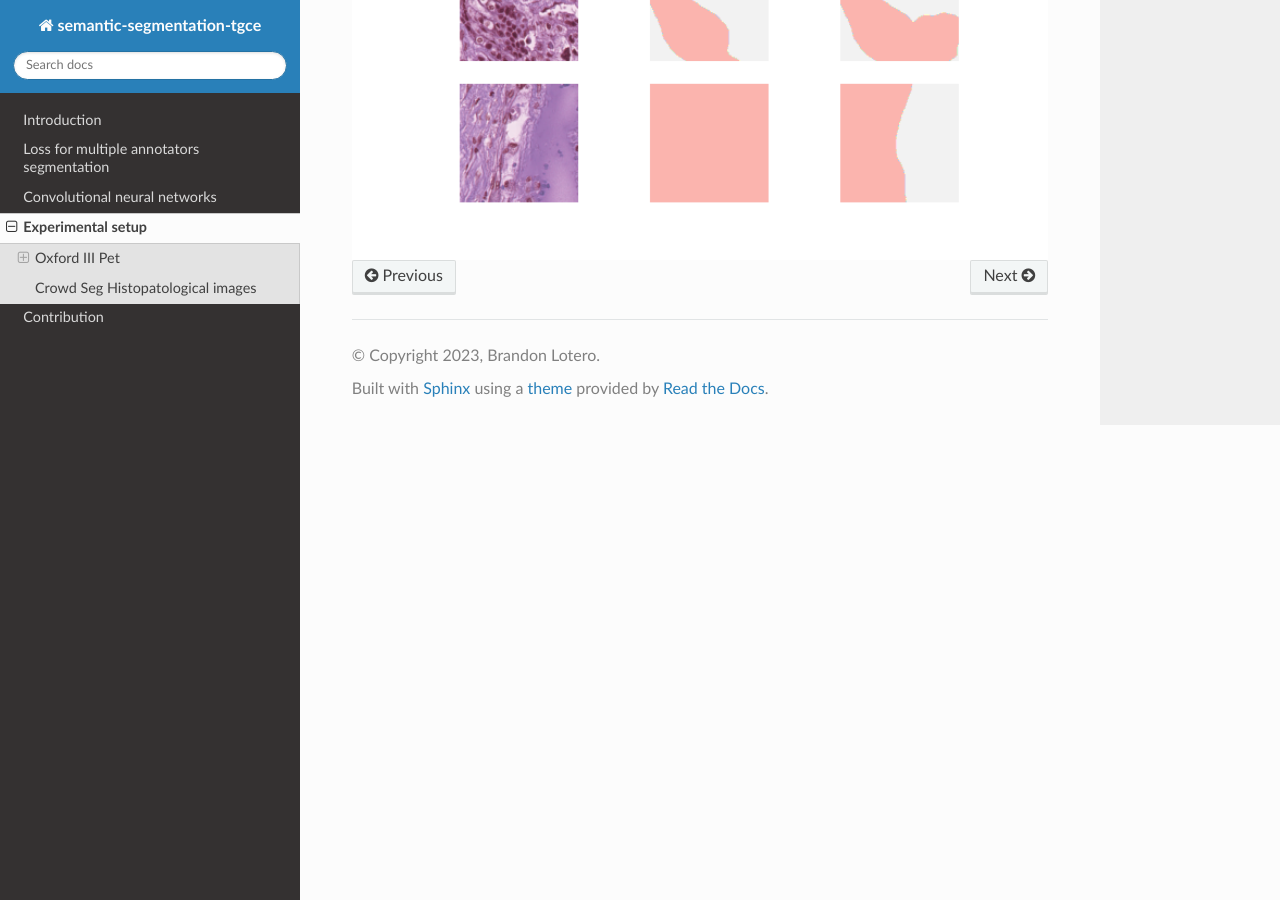
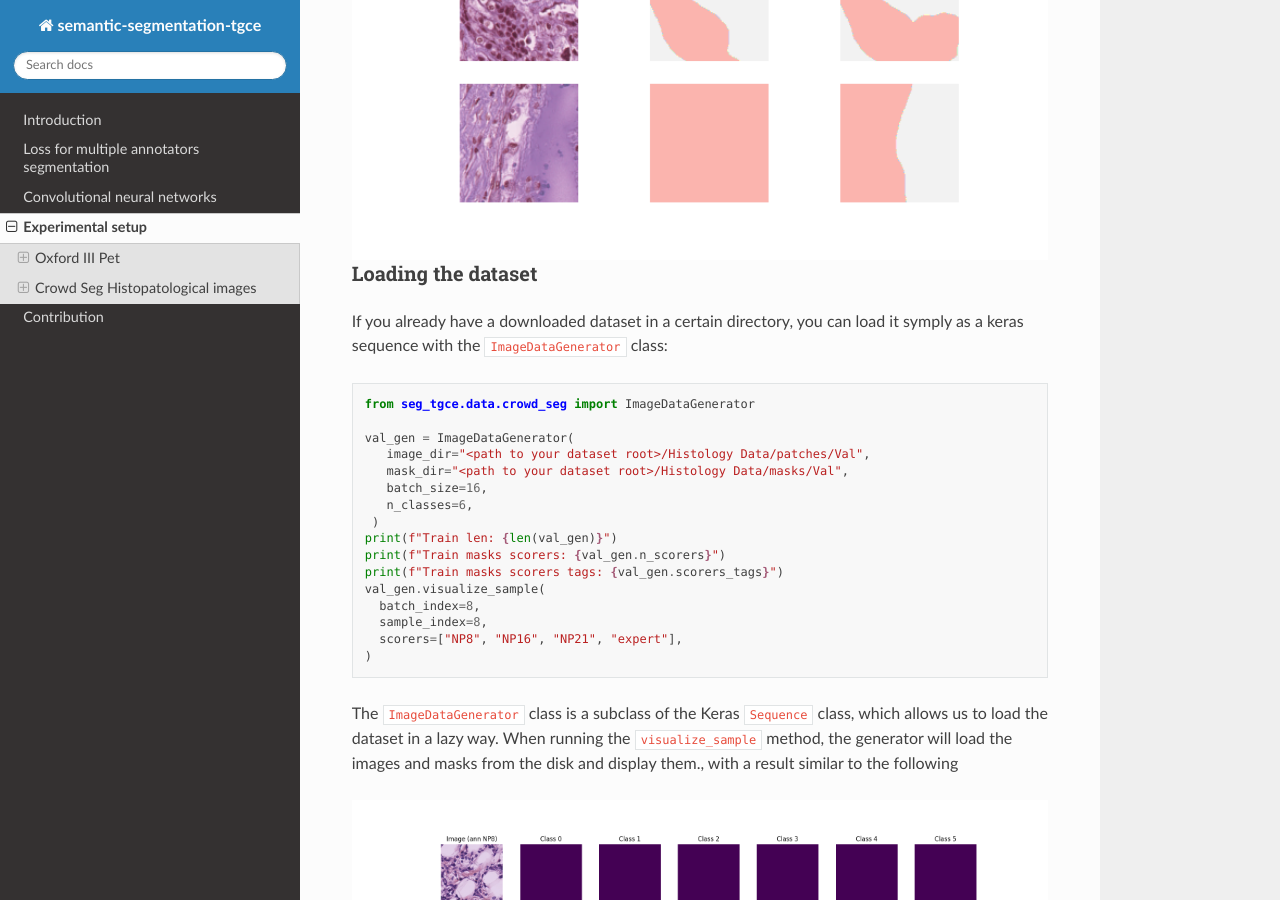
Before and after one commit to blotero/seg_tgce, a Sphinx documentation site: the page built from docs/source/experiments.rst, in a window 1280 px wide and 900 px high, scrolled down 1638 px. Built offline with Sphinx 7.4.7 and the Read the Docs theme 2.0.0, drawn with Linux system fonts in a browser that asks for light colours.

Commit message:
docs\feat: #48 more docs on crowd seg
- docs on the custom image generator class for crowd seg

```diff
--- a/docs/source/experiments.rst
+++ b/docs/source/experiments.rst
@@ -60,3 +60,40 @@ in the figure:
    :width: 100%
    :align: center
    :alt: Different labeling instances for three different patches of the CrowdSeg dataset.
+
+Loading the dataset
+===================
+
+If you already have a downloaded dataset in a certain directory, you can
+load it symply as a keras sequence with the ``ImageDataGenerator``
+class:
+
+.. code:: python
+
+   from seg_tgce.data.crowd_seg import ImageDataGenerator
+
+   val_gen = ImageDataGenerator(
+      image_dir="<path to your dataset root>/Histology Data/patches/Val",
+      mask_dir="<path to your dataset root>/Histology Data/masks/Val",
+      batch_size=16,
+      n_classes=6,
+    )
+   print(f"Train len: {len(val_gen)}")
+   print(f"Train masks scorers: {val_gen.n_scorers}")
+   print(f"Train masks scorers tags: {val_gen.scorers_tags}")
+   val_gen.visualize_sample(
+     batch_index=8,
+     sample_index=8,
+     scorers=["NP8", "NP16", "NP21", "expert"],
+   )
+
+The ``ImageDataGenerator`` class is a subclass of the Keras ``Sequence``
+class, which allows us to load the dataset in a lazy way. When running
+the ``visualize_sample`` method, the generator will load the images and
+masks from the disk and display them., with a result similar to the
+following
+
+.. image:: resources/crowd-seg-generator-visualization.png
+   :width: 100%
+   :align: center
+   :alt: sample from the CrowdSeg dataset with the ``ImageDataGenerator`` class.
```
Also changed, not shown: docs/source/resources/crowd-seg-generator-visualization.png (added).
